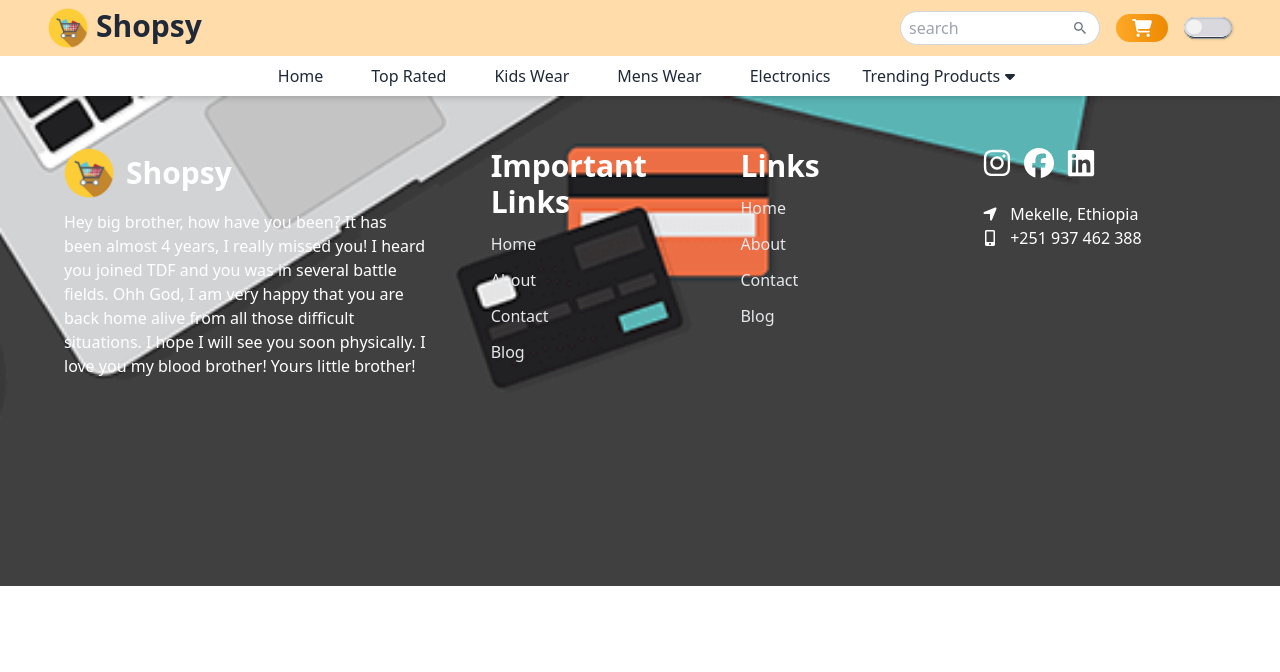
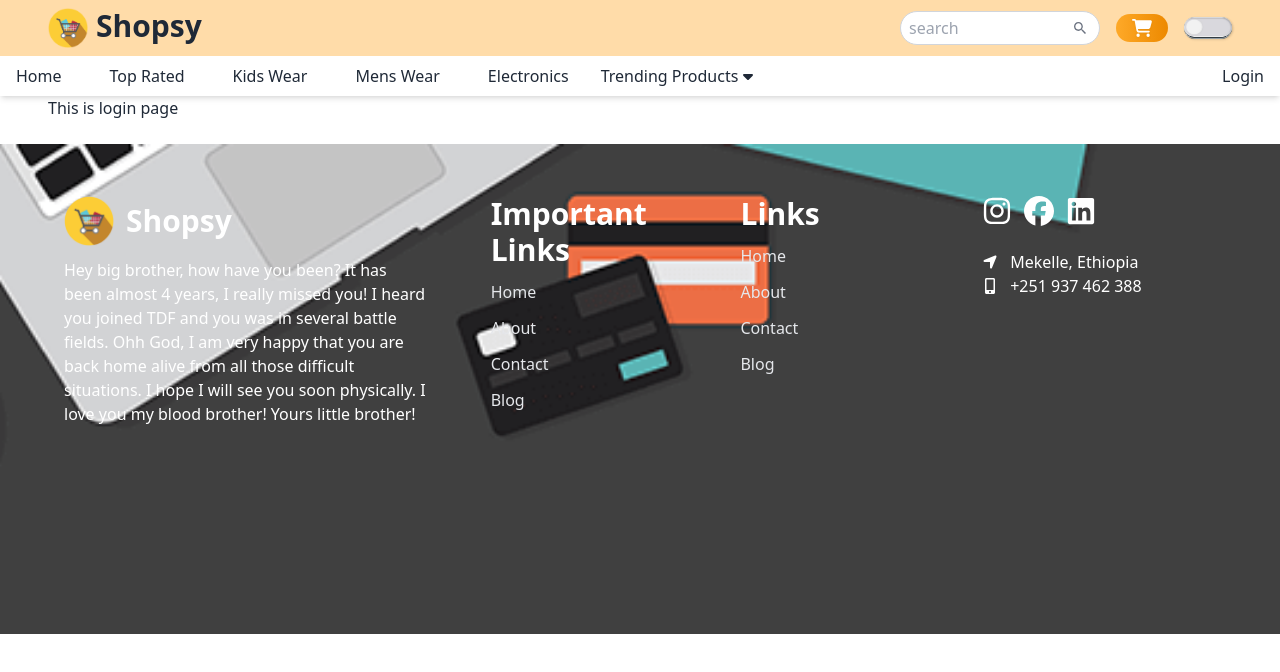
Before and after one commit to abeselom-ab/E-commerce, a React (Vite) app: page /login in a window 1280 px wide. Shown: the top 672 px of the page. Built offline with nearby package versions, Linux system fonts and the light colour scheme.

Commit message:
Updates on September 13

```diff
--- a/package.json
+++ b/package.json
@@ -11,7 +11,9 @@
   },
   "dependencies": {
     "@material-tailwind/react": "^2.1.10",
+    "@reduxjs/toolkit": "^2.2.7",
     "aos": "^2.3.4",
+    "axios": "^1.7.7",
     "react": "^18.3.1",
     "react-dom": "^18.3.1",
     "react-icons": "^5.3.0",
@@ -33,7 +35,7 @@
     "eslint-plugin-react-hooks": "^5.1.0-rc.0",
     "eslint-plugin-react-refresh": "^0.4.9",
     "globals": "^15.9.0",
-    "postcss": "^8.4.41",
+    "postcss": "^8.4.45",
     "tailwindcss": "^3.4.10",
     "vite": "^5.4.1"
   }
--- a/src/components/Navbar/Navbar.jsx
+++ b/src/components/Navbar/Navbar.jsx
@@ -104,7 +104,8 @@ const Navbar = ({handleOrderPopup}) => {
         </div>
       </div>
     {/*Lower Navbar */}
-      <div data-aos='zoom-in' className='flex justify-center'>
+      <div data-aos='zoom-in' className='flex justify-between items-center'>
+        <div>
         <ul className='sm:flex hidden items-center gap-4'>
           {Menu.map((data)=>(
               <li key={data.id} className=''>
@@ -144,7 +145,10 @@ const Navbar = ({handleOrderPopup}) => {
               </div>
           </li>
         </ul>
-
+        </div>
+        <div className='inline-block px-4 hover:text-primary duration-200  '>
+          <Link to='/login' >Login</Link>
+        </div>
       </div>
     </div>
   )
--- /dev/null
+++ b/src/pages/LoginPage.jsx
@@ -0,0 +1,14 @@
+import React from 'react'
+
+const LoginPage = () => {
+  return (
+    <div className='container items-center'>
+        <div className=''>
+           <h1> This is login page</h1>
+         <input type="text"/>
+        </div>
+    </div>
+  )
+}
+
+export default LoginPage
--- a/src/routes/index.jsx
+++ b/src/routes/index.jsx
@@ -1,6 +1,7 @@
 import React from 'react';
 import { BrowserRouter as Router, Routes, Route } from 'react-router-dom';
 import Home from '../pages/Home';
+import LoginPage from '../pages/LoginPage'
 import TopRated from '../pages/TopRated';
 import KidsWear from '../pages/KidsWear';
 import MensWear from '../pages/MensWear';
@@ -14,6 +15,7 @@ const AppRoutes = ({ handleOrderPopup }) => {
       <Navbar handleOrderPopup={handleOrderPopup} />
       <Routes>
         <Route path="/" element={<Home handleOrderPopup={handleOrderPopup} />} />
+        <Route path="/login" element={<LoginPage /> } />
         <Route path="/top-rated" element={<TopRated handleOrderPopup={handleOrderPopup} />} />
         <Route path="/kids-wear" element={<KidsWear handleOrderPopup={handleOrderPopup} />} />
         <Route path="/mens-wear" element={<MensWear handleOrderPopup={handleOrderPopup} />} />
--- /dev/null
+++ b/src/services/axiosService.js
@@ -0,0 +1,7 @@
+import axios from 'axios';
+
+const axiosInstance = axios.create({
+  baseURL: 'http://localhost:3000/e-commerce',
+});
+
+export default axiosInstance;
--- /dev/null
+++ b/src/store/features/productSlice.js
@@ -0,0 +1,31 @@
+import { createSlice } from '@reduxjs/toolkit';
+
+const initialState = {
+  products: [],
+  isLoading: false,
+  error: null,
+};
+
+const productSlice = createSlice({
+  name: 'products',
+  initialState,
+  reducers: {
+    fetchProductsStart: (state) => {
+      state.isLoading = true;
+      state.error = null;
+    },
+    fetchProductsSuccess: (state, action) => {
+      state.isLoading = false;
+      state.products = action.payload;
+    },
+    fetchProductsFailure: (state, action) => {
+      state.isLoading = false;
+      state.error = action.payload;
+    },
+  },
+});
+
+export const { fetchProductsStart, fetchProductsSuccess, fetchProductsFailure } = productSlice.actions;
+export const selectProducts = (state) => state.products;
+
+export default productSlice.reducer;
--- /dev/null
+++ b/src/store/store.js
@@ -0,0 +1,10 @@
+import { configureStore } from '@reduxjs/toolkit';
+import productReducer from './features/productSlice';
+
+const store = configureStore({
+  reducer: {
+    products: productReducer,
+  },
+});
+
+export default store;
```
Also changed, not shown: 1 other file (tests, documents, lock files or other folders).
